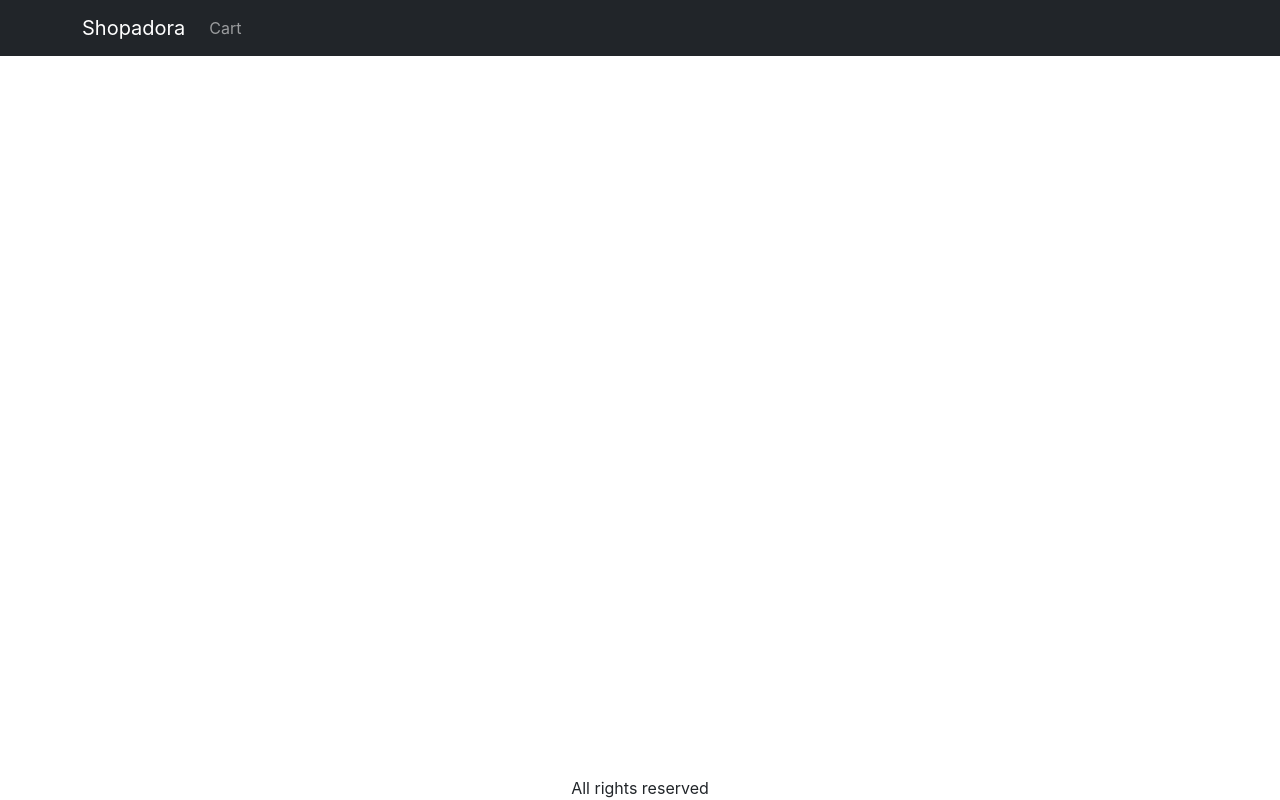
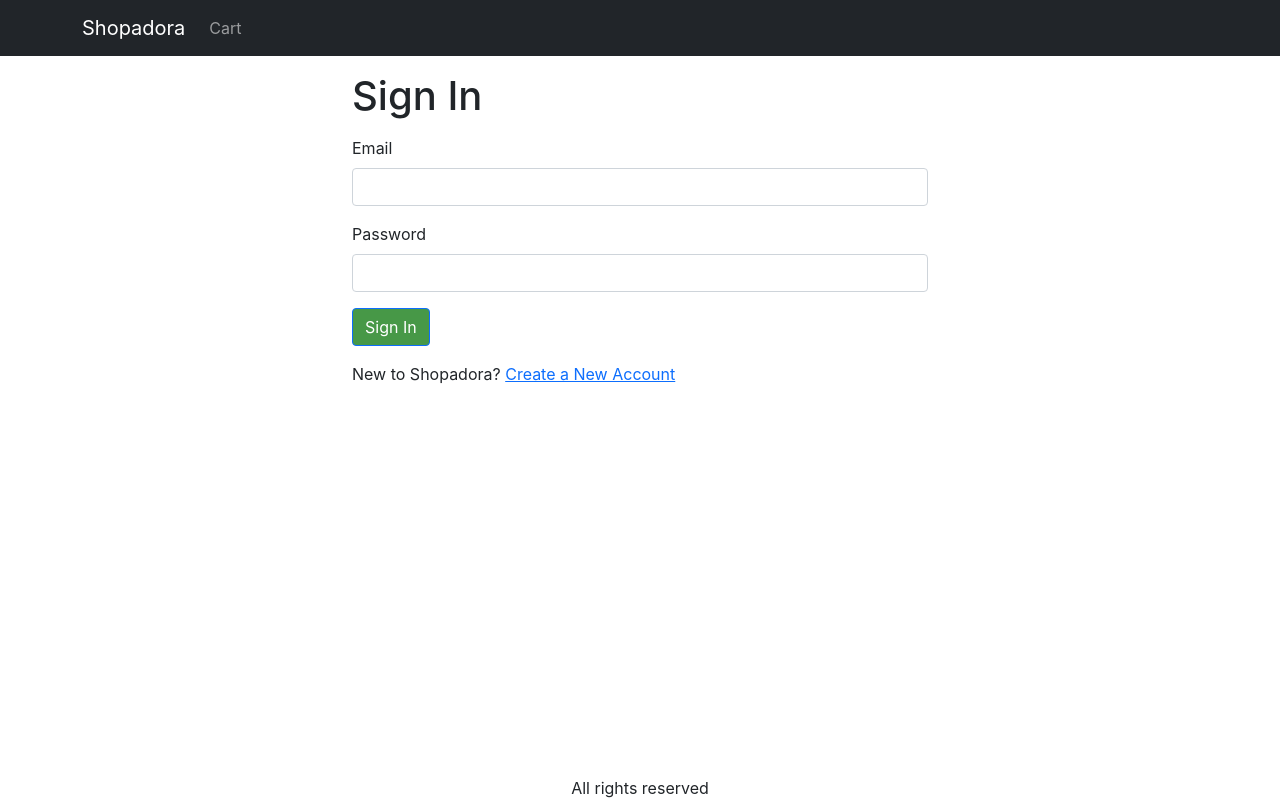
Before and after one commit to Nada-Elhossiny/Ecommerce-app, a React (Create React App) app in the folder frontend/: page /signin in a window 1280 px wide. Built offline with nearby package versions, Linux system fonts and the light colour scheme.

Commit message:
Connect SignInScreen to App

```diff
--- a/frontend/src/App.js
+++ b/frontend/src/App.js
@@ -9,6 +9,7 @@ import Nav from 'react-bootstrap/Nav';
 import { useContext } from 'react';
 import { Store } from './Store';
 import CartScreen from './screens/CartScreen';
+import SignInScreen from './screens/SignInScreen';
 
 function App() {
   const { state, dispatch: ctxDispatch } = useContext(Store);
@@ -41,6 +42,7 @@ function App() {
             <Routes>
               <Route path="/product/:slug" element={<ProductScreen />}></Route>
               <Route path="/cart" element={<CartScreen />} />
+              <Route path="/signin" element={<SignInScreen />} />
               <Route path="/" element={<HomeScreen />} />
             </Routes>
           </Container>
--- a/frontend/src/screens/SignInScreen.js
+++ b/frontend/src/screens/SignInScreen.js
@@ -1,4 +1,4 @@
-import { Button } from 'bootstrap';
+import Button from 'react-bootstrap/Button';
 import Container from 'react-bootstrap/Container';
 import Form from 'react-bootstrap/Form';
 import { Helmet } from 'react-helmet-async';
@@ -28,7 +28,7 @@ export default function SignInScreen() {
         </div>
         <div ClassName="mb-3">
           New to Shopadora?{' '}
-          <Link to={`signup?redirect=${redirect}`}>Create a New Account</Link>
+          <Link to={`/signup?redirect=${redirect}`}>Create a New Account</Link>
         </div>
       </Form>
     </Container>
```
